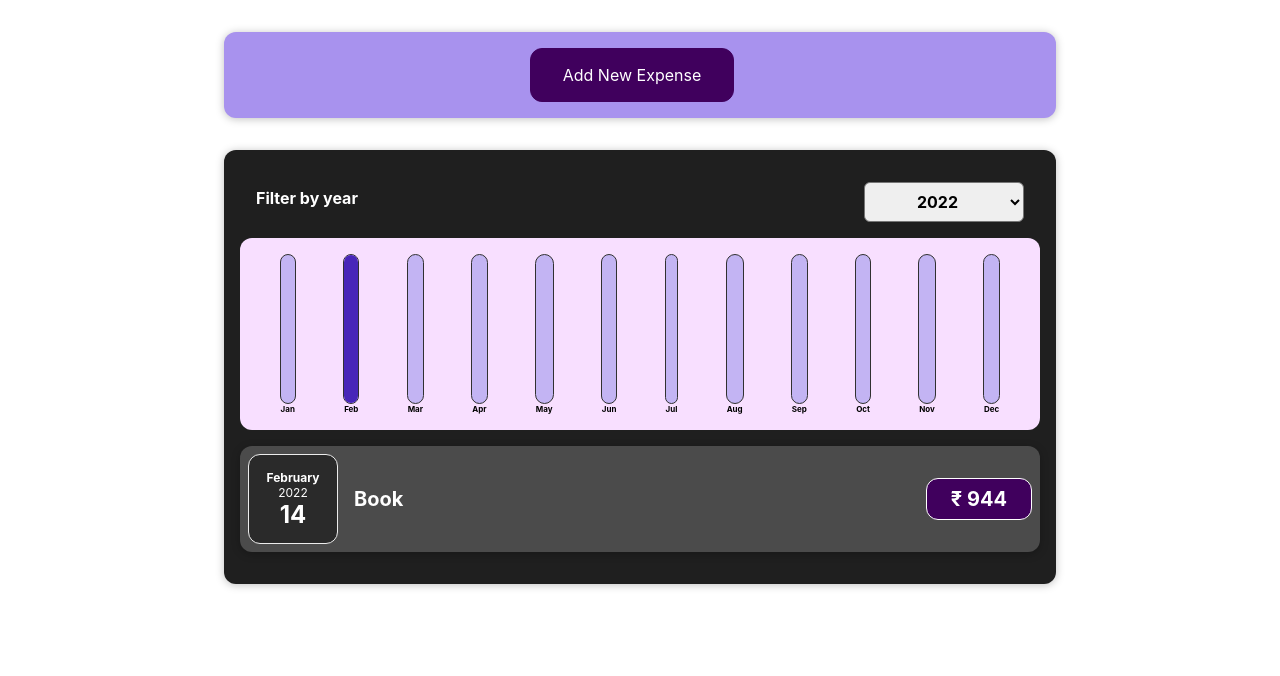
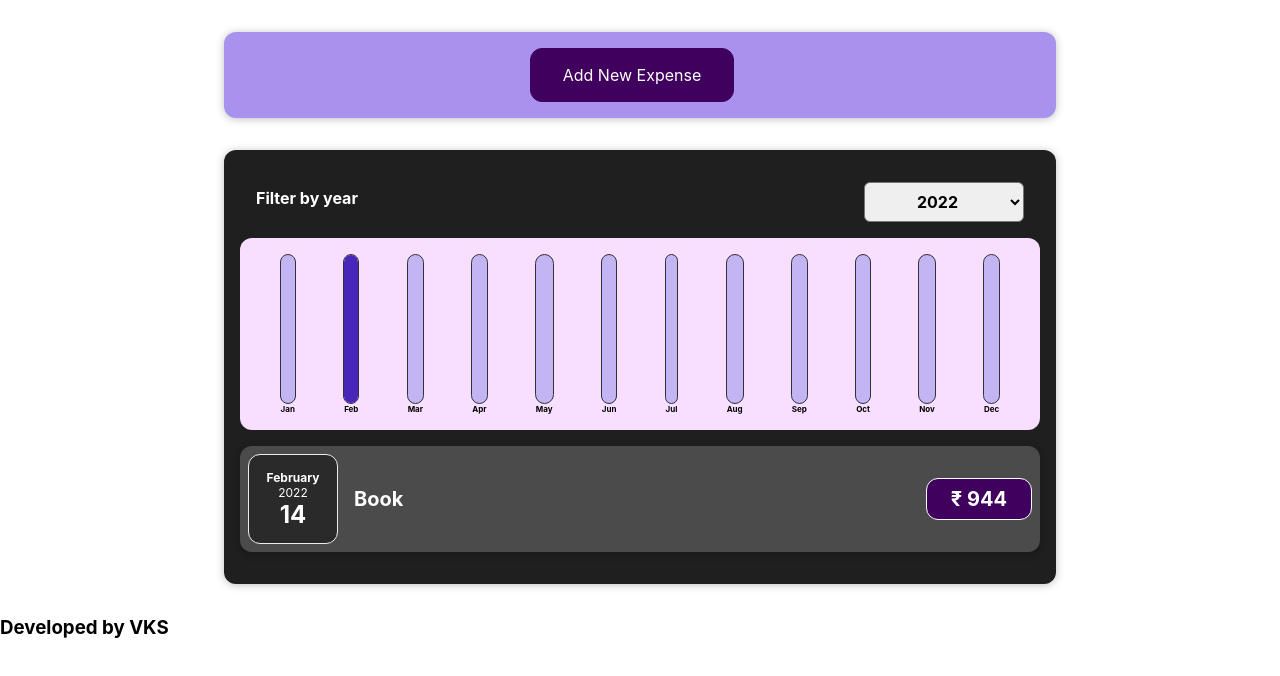
Before and after one commit to vikashsingh853/Expense-App, a React (Create React App) app: page / in a window 1280 px wide. Shown: the top 676 px of the page. Built offline with nearby package versions, Linux system fonts and the light colour scheme.

Commit message:
Update App.js

```diff
--- a/src/App.js
+++ b/src/App.js
@@ -45,6 +45,7 @@ const App = () => {
     <div>
       <NewExpense onAddExpense={addExpenseHandler} />
       <Expenses items={expenses} />
+        <h3>Developed by VKS</h3>
     </div>
   );
 };
```
